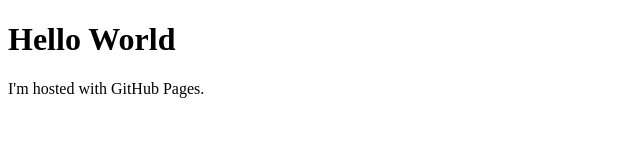
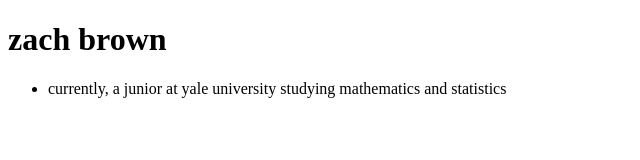
Before and after one commit to zachbrown24/zachbrown24.github.io, a plain HTML site: page index.html in a window 1280 px wide. Shown: the whole page, without its empty margins (0-640 px from the left). Drawn offline with Linux system fonts and the light colour scheme.

Commit message:
Add files via upload

```diff
--- a/index.html
+++ b/index.html
@@ -1,7 +1,9 @@
 <!DOCTYPE html>
 <html>
 <body>
-<h1>Hello World</h1>
-<p>I'm hosted with GitHub Pages.</p>
+<h1>zach brown</h1>
+<ul>
+    <li>currently, a junior at yale university studying mathematics and statistics</li>
+  </ul>
 </body>
 </html>
```
